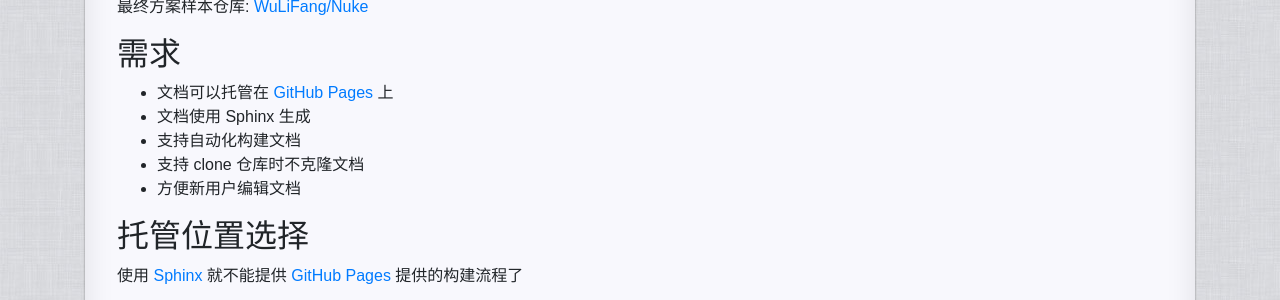
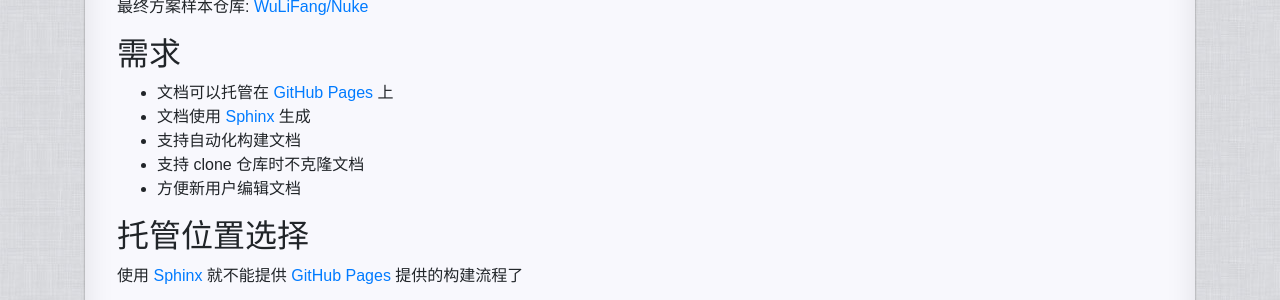
Before and after one commit to NateScarlet/NateScarlet.Github.io, a Jekyll site: the page built from _posts/2019-05-12-使用单个仓库配置-github-pages-sphinx.md, in a window 1280 px wide and 900 px high. Shown: the part 389-689 px from the top of the window. Built offline with Jekyll 4.4.1, drawn with Linux system fonts in a browser that asks for light colours; nearby versions of some CDN libraries; comment, search, counter and statistics services are not loaded; a style sheet for code colours, icons or effects is not loaded.

```diff
--- a/_posts/2019-05-12-使用单个仓库配置-github-pages-sphinx.md
+++ b/_posts/2019-05-12-使用单个仓库配置-github-pages-sphinx.md
@@ -19,7 +19,7 @@ date: 2019-05-12 01:19:35 +0800
 ## 需求
 
 - 文档可以托管在 [GitHub Pages] 上
-- 文档使用 Sphinx 生成
+- 文档使用 [Sphinx] 生成
 - 支持自动化构建文档
 - 支持 clone 仓库时不克隆文档
 - 方便新用户编辑文档
```
